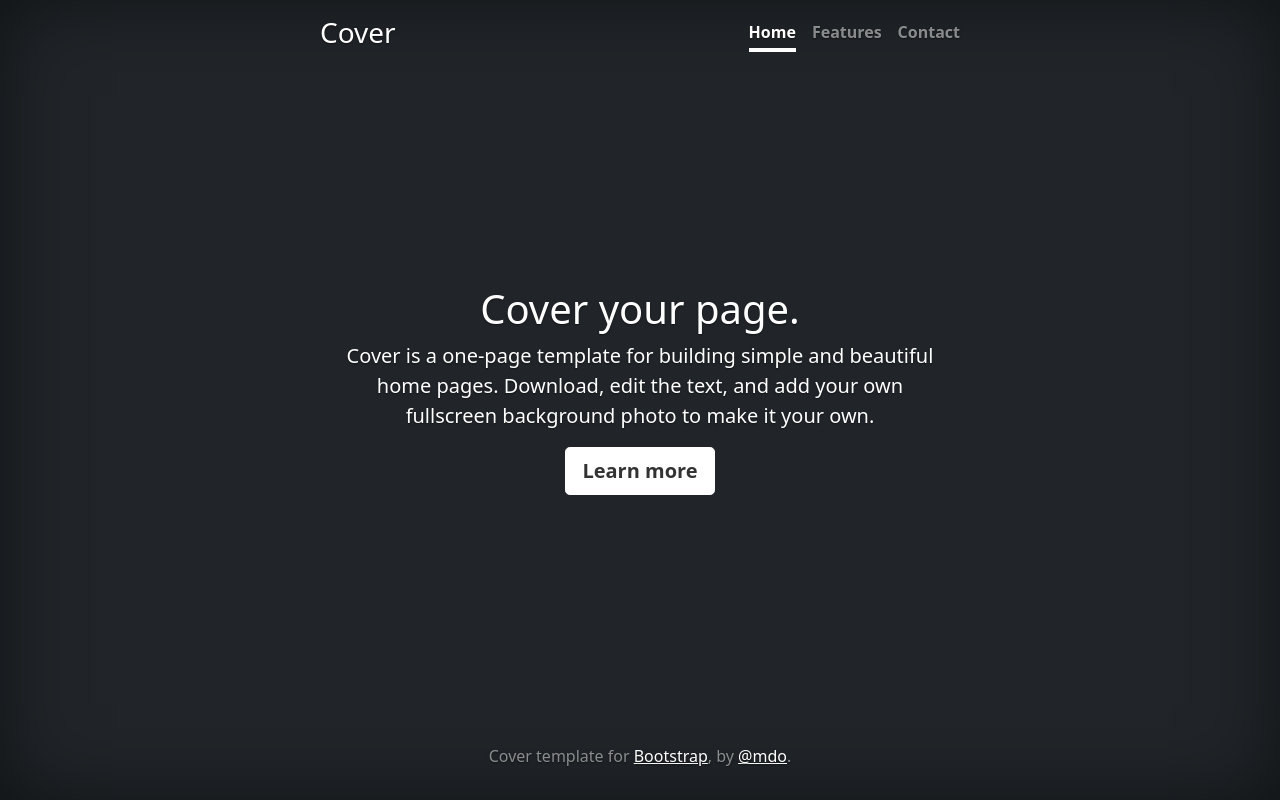
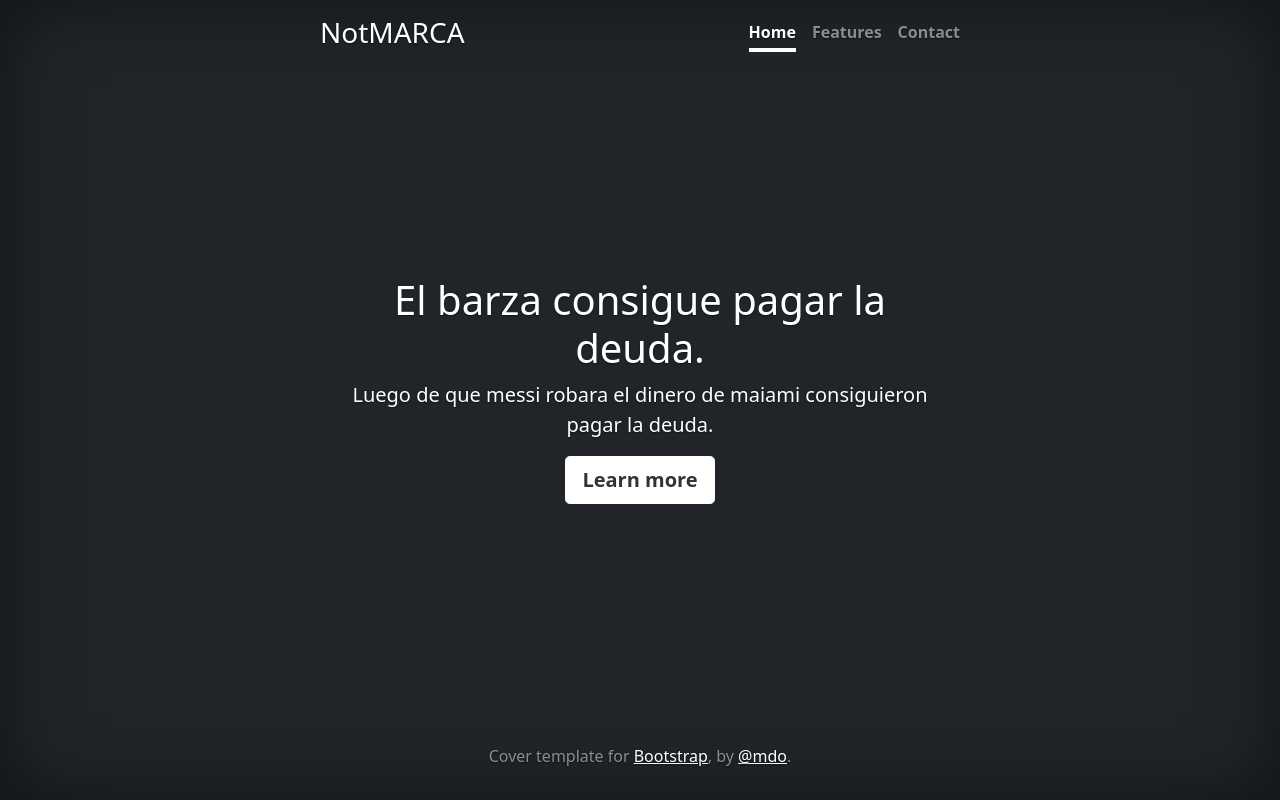
Before and after one commit to yhorm4884/git-work, a plain HTML site: page files/index.html in a window 1280 px wide. Drawn offline with Linux system fonts and the light colour scheme.

Commit message:
Edited the title of index.html

```diff
--- a/files/index.html
+++ b/files/index.html
@@ -40,7 +40,7 @@
 <div class="cover-container d-flex w-100 h-100 p-3 mx-auto flex-column">
   <header class="mb-auto">
     <div>
-      <h3 class="float-md-start mb-0">Cover</h3>
+      <h3 class="float-md-start mb-0">NotMARCA</h3>
       <nav class="nav nav-masthead justify-content-center float-md-end">
         <a class="nav-link active" aria-current="page" href="#">Home</a>
         <a class="nav-link" href="#">Features</a>
@@ -50,8 +50,8 @@
   </header>
 
   <main class="px-3">
-    <h1>Cover your page.</h1>
-    <p class="lead">Cover is a one-page template for building simple and beautiful home pages. Download, edit the text, and add your own fullscreen background photo to make it your own.</p>
+    <h1>El barza consigue pagar la deuda.</h1>
+    <p class="lead">Luego de que messi robara el dinero de maiami consiguieron pagar la deuda.</p>
     <p class="lead">
       <a href="#" class="btn btn-lg btn-secondary fw-bold border-white bg-white">Learn more</a>
     </p>
```
